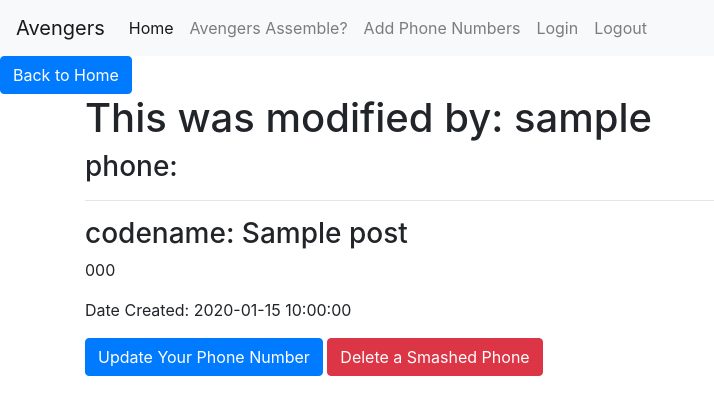
After one commit to ArchDiver/12augLSC, a Flask app: page /posts/1 in a window 1280 px wide. The commit adds this page. Shown: the top 415 px of the page, without its empty margins (0-714 px from the left). Run offline with Flask 2, Linux system fonts and the light colour scheme; a user stored in the database is signed in; tables that the repository leaves empty hold one stand-in row (values such as "Sample post"); some libraries are stand-ins or nearby versions.

Commit message:
updates but not working

```diff
--- a/avengers/routes.py
+++ b/avengers/routes.py
@@ -1,39 +1,119 @@
-from avengers import app
+from avengers import app, db, Message, mail
 from flask import render_template, request, redirect, url_for
 
-from july_blog.forms import UserInfoForm, BlogPostFrom, LoginFrom
+# Import for Forms
+from avengers.forms import UserInfoForm, BlogPostForm, LoginForm
 
-#import form route
-from avengers.forms import UserInfoForm, BlogPostFrom
+# Import for Models
+from avengers.models import User, Post, check_password_hash
+
+# Import for Flask Login - login_required, login_user,current_user, logout_user
+from flask_login import login_required, login_user, current_user, logout_user
 
 # home route
 @app.route('/')
 def home():
-    name = "Avenger"
-
-    return render_template("a_home.html", name=name)
+    posts = Post.query.all()
+    return render_template("home.html", posts=posts)
 
 
-# register route
-@app.route('/register', methods=['GET', 'POST'])
+# Register Route
+@app.route('/register', methods=['GET','POST'])
 def register():
     form = UserInfoForm()
     if request.method == 'POST' and form.validate():
-        # Get information from 'POST' request
+        # Get Information
         username = form.username.data
         password = form.password.data
         email = form.email.data
-        phone = form.phone.data
-        print("\n", username, password, email, phone)
+        print("\n",username,password,email)
+        # Create an instance of User
+        user = User(username,email,password)
+        # Open and insert into database
+        db.session.add(user)
+        # Save info into database
+        db.session.commit()
 
-    return render_template("a_register.html", form=form)
+        # Flask Email Sender
+        msg = Message(f"Thanks for signing up, {username}!",  recipients=[email])
+        msg.body = ('congrats on signing up! looking forward to your posts!')
+        msg.html = ('<h1>Welcome to the Avengers Blog!</h1>' '<p> This will be fun!</p>')
+
+        mail.send(msg)
+    return render_template("register.html", form=form)
 
 # creat post route
 @app.route('/createposts', methods=['GET', "POST"])
+@login_required
 def createposts():
-    form = BlogPostFrom()
+    form = BlogPostForm()
     if request.method == 'POST' and form.validate():
-        title = form.title.data
-        content = form.content.data
-        print("\n", title, content)
-    return render_template('a_createposts.html', form=form)
+        codename = form.codename.data
+        phone = form.phone.data
+        user_id = current_user.id
+        print("\n", codename, phone)
+        post = Post(codename, phone, user_id)
+
+        db.session.add(post)
+        db.session.commit()
+        return redirect(url_for('createposts'))
+    return render_template('createposts.html', form=form)
+
+@app.route('/posts/<int:post_id>')
+@login_required
+def post_detail(post_id):
+    post = Post.query.get_or_404(post_id)
+    return render_template('post_detail.html', post = post)
+
+@app.route('/posts/update/<int:post_id>', methods = ['GET', 'POST'])
+@login_required
+def post_update(post_id):
+    post = Post.query.get_or_404(post_id)
+    update_form = BlogPostForm()
+
+    if request.method == 'POST' and update_form.validate():
+        codename = update_form.codename.data
+        phone = update_form.phone.data
+        user_id = current_user.id
+        print(codename,phone,user_id)
+
+        # Update will get added to the DB
+        post.codename = codename
+        post.phone = phone
+        post.user_id = user_id
+
+        # Commit change to db
+        db.session.commit()
+        return redirect(url_for('post_update', post_id=post.id))
+    return render_template('post_update.html', update_form=update_form)
+
+@app.route('/posts/delete/<int:post_id>', methods=['POST'])
+@login_required
+def post_delete(post_id):
+    post = Post.query.get_or_404(post_id)
+    db.session.delete(post)
+    db.session.commit()
+    return redirect(url_for('home'))
+
+# Login Form Route
+@app.route('/login', methods = ['GET','POST'])
+def login():
+    form = LoginForm()
+    if request.method == 'POST' and form.validate():
+        email = form.email.data
+        password = form.password.data
+        logged_user = User.query.filter(User.email == email).first()
+        if logged_user and check_password_hash(logged_user.password, password):
+            login_user(logged_user)
+            return redirect(url_for('home'))
+        else:
+            return redirect(url_for('login'))
+
+    return render_template('login.html',form = form)
+
+# Logout Route
+@app.route('/logout')
+def logout():
+    logout_user()
+
+    return redirect(url_for('home'))
--- a/avengers/templates/a_base.html
+++ b/avengers/templates/base.html
@@ -7,12 +7,12 @@
 <meta name="Description" content="Enter your description here"/>
 <link rel="stylesheet" href="https://cdnjs.cloudflare.com/ajax/libs/twitter-bootstrap/4.5.0/css/bootstrap.min.css">
 <link rel="stylesheet" href="https://cdnjs.cloudflare.com/ajax/libs/font-awesome/5.14.0/css/all.min.css">
-<link rel="stylesheet" href="../static/css/a_main.css">
+<link rel="stylesheet" href="../static/css/main.css">
 <title>Avengers</title>
 </head>
 <body>
 
-    {% include 'a_nav.html' %}
+    {% include 'nav.html' %}
     {% block content %}
     {% endblock content %}
 
--- a/avengers/templates/a_login.html
+++ b/avengers/templates/login.html
@@ -1,4 +1,4 @@
-{% extends 'a_base.html' %}
+{% extends 'base.html' %}
 
 {% block content %}
 
--- a/avengers/templates/a_nav.html
+++ b/avengers/templates/nav.html
@@ -1,21 +1,21 @@
 <nav class="navbar navbar-expand-lg navbar-light bg-light">
-    <a class="navbar-brand" href="{{ url_for('a_home') }}">Avengers</a>
+    <a class="navbar-brand" href="{{ url_for('home') }}">Avengers</a>
     <button class="navbar-toggler" type="button" data-toggle="collapse" data-target="#navbarNav" aria-controls="navbarNav" aria-expanded="false" aria-label="Toggle navigation">
       <span class="navbar-toggler-icon"></span>
     </button>
     <div class="collapse navbar-collapse" id="navbarNav">
       <ul class="navbar-nav">
         <li class="nav-item active">
-          <a class="nav-link" href="{{ url_for('a_home') }}">Home<span class="sr-only">(current)</span></a>
+          <a class="nav-link" href="{{ url_for('home') }}">Home<span class="sr-only">(current)</span></a>
         </li>
         <li class="nav-item">
-          <a class="nav-link" href="{{ url_for('a_register') }}">Avengers Assemble?</a>
+          <a class="nav-link" href="{{ url_for('register') }}">Avengers Assemble?</a>
         </li>
         <li class="nav-item">
-          <a class="nav-link" href="{{ url_for('a_createposts') }}">Create a Post</a>
+          <a class="nav-link" href="{{ url_for('createposts') }}">Add Phone Numbers</a>
         </li>
         <li class="nav-item">
-            <a class="nav-link" href="{{ url_for('a_login') }}">Login</a>
+            <a class="nav-link" href="{{ url_for('login') }}">Login</a>
         </li>
          <li class="nav-item">
            <a class="nav-link" href="{{ url_for('logout') }}">Logout</a>
--- /dev/null
+++ b/avengers/templates/post_detail.html
@@ -0,0 +1,47 @@
+{% extends 'base.html' %}
+
+{% block content %}
+
+<a href="{{ url_for('home') }}"><button class="btn btn-primary">Back to Home</button></a>
+
+<div class="container">
+    <h1>This was modified by: {{ post.author.username }}</h1>
+
+    <h3>phone:</h3>
+    <hr>
+    <h3>codename: {{ post.codename }}</h3>
+    <p> {{ post.phone }}</p>
+
+    <blockquote>Date Created: {{ post.date_created }}</blockquote>
+
+    <!--Update Button-->
+    <a href="{{ url_for('post_update', post_id = post.id ) }}"><button class="btn btn-primary">Update Your Phone Number</button></a>
+
+    <!--Delete Button-->
+    <button type="button" class="btn btn-danger" data-toggle="modal" data-target="#dangerModal">Delete a Smashed Phone</button>
+
+    <!--Delete Button Modal-->
+    <div class="modal fade" id="dangerModal" tabindex="-1" role="dialog" aria-labelledby="dangerModalLabel" aria-hidden="true">
+            <div class="modal-dialog">
+              <div class="modal-content">
+                <div class="modal-header">
+                  <h5 class="modal-title" id="dangerModalLabel">Delete this number - Are You Sure?</h5>
+                  <button type="button" class="close" data-dismiss="modal" aria-label="Close">
+                    <span aria-hidden="true">&times;</span>
+                  </button>
+                </div>
+                <div class="modal-body">
+                  This action can't be reversed. Are you sure you want to delete?
+                </div>
+                <div class="modal-footer">
+                  <button type="button" class="btn btn-secondary" data-dismiss="modal">Close</button>
+                  <form action="{{ url_for('post_delete', post_id = post.id ) }}" method="post">
+                      <input type="submit" value="Delete?" class="btn btn-danger">
+                  </form>
+                </div>
+              </div>
+            </div>
+          </div>
+</div>
+
+{% endblock content %}
--- a/avengers/templates/a_register.html
+++ b/avengers/templates/register.html
@@ -1,4 +1,4 @@
-{% extends 'a_base.html' %}
+{% extends 'base.html' %}
 
 {% block content %}
 
@@ -17,10 +17,6 @@
             {{ form.email(class='form-control', placeholder='Email') }}
         </fieldset>
         <fieldset>
-            {{ form.phone.label }}
-            {{ form.phone(class='form-control', placeholder='Phone Number') }}
-        </fieldset>
-        <fieldset>
             {{ form.password.label }}
             {{ form.password(class='form-control', placeholder='Password') }}
         </fieldset>
```
Also changed, not shown: avengers/__init__.py (+17 -4 lines), avengers/forms.py (+3 -18 lines), avengers/models.py (+21 -13 lines), avengers/templates/a_createposts.html (deleted, +0 -23 lines), avengers/templates/a_home.html (deleted, +0 -11 lines), avengers/templates/createposts.html (added, +23 -0 lines), avengers/templates/home.html (added, +28 -0 lines), avengers/templates/post_update.html (added, +24 -0 lines), migrations/versions/e08380a86b71_more_things.py (added, +28 -0 lines), 2 other files.
